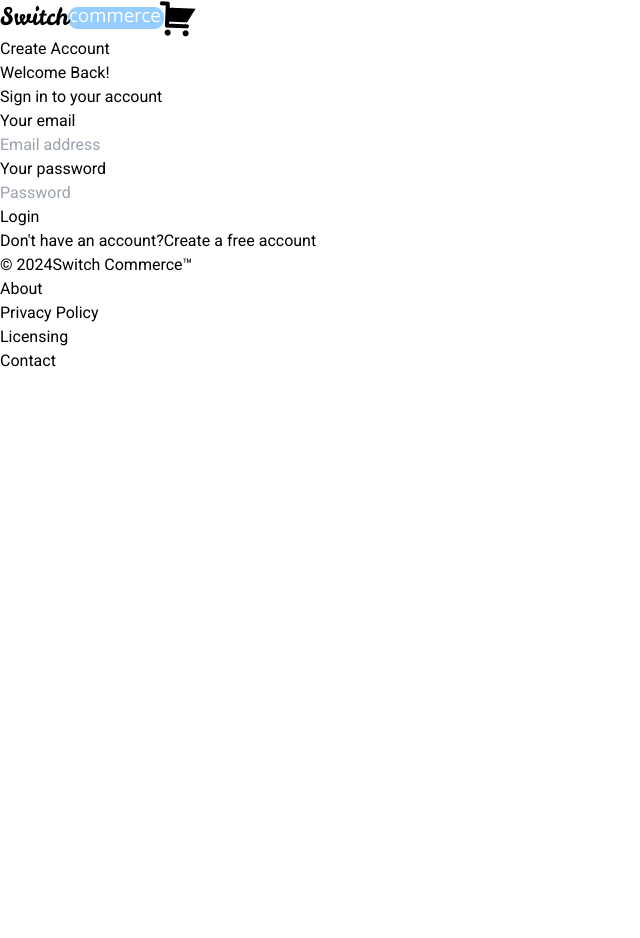
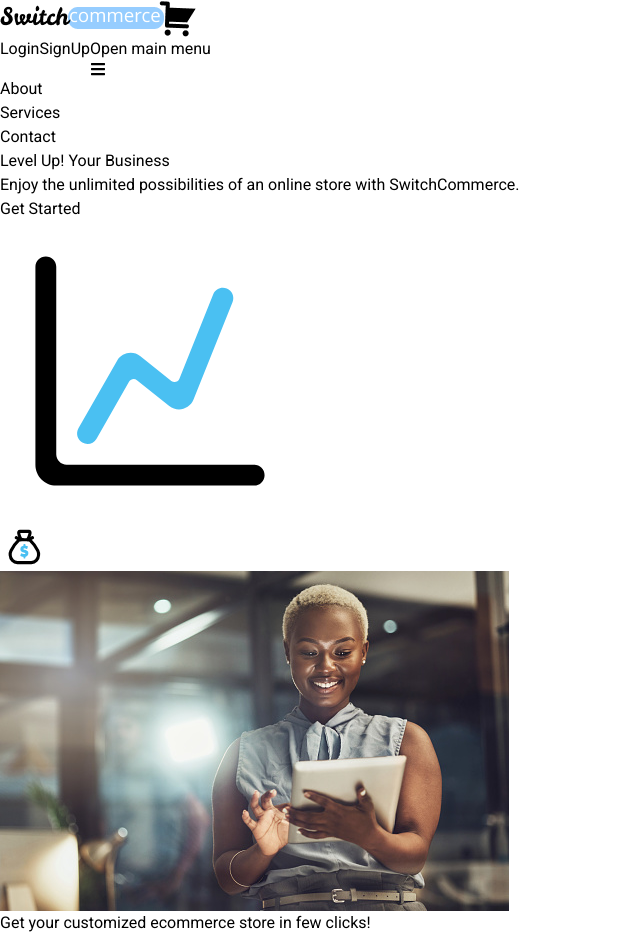
Before and after one commit to Denniman/group-two-frontend, a React (Vite) app: page / in a window 1280 px wide. Before the commit this address led to /login. Shown: the top 938 px of the page, without its empty margins (0-640 px from the left). Before the commit the page ends 800 px from the top, so only its background shows below. Built offline with nearby package versions, Linux system fonts and the light colour scheme; no server answers.

Commit message:
fix routing issues

```diff
--- a/src/pages/home/home.jsx
+++ b/src/pages/home/home.jsx
@@ -1,10 +1,10 @@
 import { Button, Navbar } from "flowbite-react";
-import { FooterComp, LogoImg } from "../../components";
 import { Link } from "react-router-dom";
 import { FaArrowTrendUp } from "react-icons/fa6";
+
 import shopImg from "../../assets/images/shoponline.jpg";
+import { FooterComp, LogoImg } from "../../components";
 import global from "../../assets/images/ecommerce.jpg";
-
 
 export const Home = () => {
   return (
@@ -45,7 +45,8 @@ export const Home = () => {
               <span className="block">Level Up!</span> Your Business
             </h1>
             <p className="text-xl text-slate-800">
-              Enjoy the unlimited possibilities of an online store with SwitchCommerce.
+              Enjoy the unlimited possibilities of an online store with{" "}
+              <span className="subpixel-antialiased">SwitchCommerce.</span>
             </p>
             <Link to="/signup">
               <Button size="lg" className="px-8" color="dark">
@@ -64,15 +65,15 @@ export const Home = () => {
               xmlns="http://www.w3.org/2000/svg"
               transform="rotate(0)matrix(1, 0, 0, 1, 0, 0)"
               stroke="#000000"
-              stroke-width="0.00024000000000000003"
+              strokeWidth="0.00024000000000000003"
             >
-              <g id="SVGRepo_bgCarrier" stroke-width="0"></g>
+              <g id="SVGRepo_bgCarrier" strokeWidth="0"></g>
               <g
                 id="SVGRepo_tracerCarrier"
-                stroke-linecap="round"
-                stroke-linejoin="round"
+                strokeLinecap="round"
+                strokeLinejoin="round"
                 stroke="#CCCCCC"
-                stroke-width="0.096"
+                strokeWidth="0.096"
               ></g>
               <g id="SVGRepo_iconCarrier">
                 {" "}
@@ -94,8 +95,8 @@ export const Home = () => {
               fill="none"
               xmlns="http://www.w3.org/2000/svg"
             >
-              <g id="SVGRepo_bgCarrier" stroke-width="0"></g>
-              <g id="SVGRepo_tracerCarrier" stroke-linecap="round" stroke-linejoin="round"></g>
+              <g id="SVGRepo_bgCarrier" strokeWidth="0"></g>
+              <g id="SVGRepo_tracerCarrier" strokeLinecap="round" strokeLinejoin="round"></g>
               <g id="SVGRepo_iconCarrier">
                 {" "}
                 <path
@@ -107,13 +108,13 @@ export const Home = () => {
                   fill="#4ac0f2"
                 ></path>{" "}
                 <path
-                  fill-rule="evenodd"
-                  clip-rule="evenodd"
+                  fillRule="evenodd"
+                  clipRule="evenodd"
                   d="M9.59235 5H13.8141C14.8954 5 14.3016 6.664 13.8638 7.679L13.3656 8.843L13.2983 9C13.7702 8.97651 14.2369 9.11054 14.6282 9.382C16.0921 10.7558 17.2802 12.4098 18.1256 14.251C18.455 14.9318 18.5857 15.6958 18.5019 16.451C18.4013 18.3759 16.8956 19.9098 15.0182 20H8.38823C6.51033 19.9125 5.0024 18.3802 4.89968 16.455C4.81587 15.6998 4.94656 14.9358 5.27603 14.255C6.12242 12.412 7.31216 10.7565 8.77823 9.382C9.1696 9.11054 9.63622 8.97651 10.1081 9L10.0301 8.819L9.54263 7.679C9.1068 6.664 8.5101 5 9.59235 5Z"
                   stroke="#000000"
-                  stroke-width="1.5"
-                  stroke-linecap="round"
-                  stroke-linejoin="round"
+                  strokeWidth="1.5"
+                  strokeLinecap="round"
+                  strokeLinejoin="round"
                 ></path>{" "}
                 <path
                   d="M13.2983 9.75C13.7125 9.75 14.0483 9.41421 14.0483 9C14.0483 8.58579 13.7125 8.25 13.2983 8.25V9.75ZM10.1081 8.25C9.69391 8.25 9.35812 8.58579 9.35812 9C9.35812 9.41421 9.69391 9.75 10.1081 9.75V8.25ZM15.9776 8.64988C16.3365 8.44312 16.4599 7.98455 16.2531 7.62563C16.0463 7.26671 15.5878 7.14336 15.2289 7.35012L15.9776 8.64988ZM13.3656 8.843L13.5103 9.57891L13.5125 9.57848L13.3656 8.843ZM10.0301 8.819L10.1854 8.08521L10.1786 8.08383L10.0301 8.819ZM8.166 7.34357C7.80346 7.14322 7.34715 7.27469 7.1468 7.63722C6.94644 7.99976 7.07791 8.45607 7.44045 8.65643L8.166 7.34357ZM13.2983 8.25H10.1081V9.75H13.2983V8.25ZM15.2289 7.35012C14.6019 7.71128 13.9233 7.96683 13.2187 8.10752L13.5125 9.57848C14.3778 9.40568 15.2101 9.09203 15.9776 8.64988L15.2289 7.35012ZM13.2209 8.10709C12.2175 8.30441 11.1861 8.29699 10.1854 8.08525L9.87486 9.55275C11.0732 9.80631 12.3086 9.81521 13.5103 9.57891L13.2209 8.10709ZM10.1786 8.08383C9.47587 7.94196 8.79745 7.69255 8.166 7.34357L7.44045 8.65643C8.20526 9.0791 9.02818 9.38184 9.88169 9.55417L10.1786 8.08383Z"
@@ -128,19 +129,21 @@ export const Home = () => {
         <div className="flex flex-col md:flex-row gap-8 max-w-screen-xl justify-center items-center p-8 sm:py-48 border-t-2">
           {/* Left side */}
           <div className="flex-1">
-          <img src={shopImg} className=" filter drop-shadow-xl rounded-xl"/>
+            <img src={shopImg} className=" filter drop-shadow-xl rounded-xl" />
           </div>
           {/* Right side */}
           <div className=" flex-1 flex flex-col gap-6">
             <h1 className="text-4xl md:text-5xl font-semibold text-slate-700">
-              Get your own ecommerce store in a few clicks!
+              Get your customized ecommerce store in few clicks!
             </h1>
-            <p className="text-xl text-slate-800 ">
-              Register your business and build your own custom ecommerce store in just a few easy steps. It's fast, simple and reliable.
+            <p className="text-lg text-slate-800 ">
+              {
+                "Register your business and build your own custom ecommerce store in just few easy steps. It's fast, simple and reliable."
+              }
             </p>
             <Link to="/signup">
               <Button size="lg" color="dark" outline>
-             <span> Learn More </span> <FaArrowTrendUp className="ml-0.5 mt-0.5"/>
+                <span> Learn More </span> <FaArrowTrendUp className="ml-0.5 mt-0.5" />
               </Button>
             </Link>
           </div>
@@ -148,14 +151,12 @@ export const Home = () => {
 
         {/* Other Section 2*/}
         <div className="flex flex-col md:flex-row gap-8 max-w-screen-xl justify-center items-center p-8 sm:py-48 border-t-2">
-
           {/* Left side */}
           <div className=" flex-1 flex flex-col gap-6">
-            <h1 className="md:text-7xl text-5xl font-semibold text-slate-700">
-              Go Global!
-            </h1>
+            <h3 className="md:text-6xl text-5xl font-semibold text-slate-700">Go Global!</h3>
             <p className="text-xl text-slate-800 ">
-              Tap into the unlimited possibilies of a global market. Sell to anyone, anywhere, anytime!
+              Tap into the unlimited possibilies of a global market. Sell to anyone, anywhere,
+              anytime!
             </p>
             <Link to="/signup">
               <Button size="lg" color="dark" outline>
@@ -165,7 +166,7 @@ export const Home = () => {
           </div>
           {/* Right side */}
           <div className="flex-1  ">
-          <img src={global} className=" filter drop-shadow-xl rounded-xl"/>
+            <img src={global} className=" filter drop-shadow-xl rounded-xl" />
           </div>
         </div>
       </div>
--- a/src/routes/utils.jsx
+++ b/src/routes/utils.jsx
@@ -37,11 +37,6 @@ export const PubliceRoute = ({ children }) => {
     return <Navigate replace to={APP_ROUTES.DASHBOARD} />;
   }
 
-  // user is not logged in and is visiting the base route [/]
-  if (location.pathname === APP_ROUTES.HOME_URL) {
-    return <Navigate to={APP_ROUTES.LOGIN} replace />;
-  }
-
   if (isPrivateRoute(location.pathname)) {
     return <Navigate to={APP_ROUTES.LOGIN} replace />;
   }
```
Lines whose indentation alone changed are shown as unchanged.
